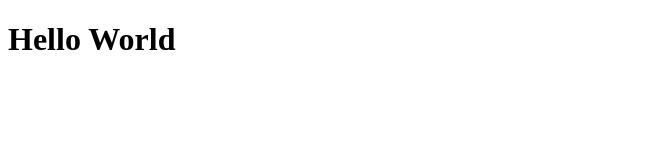
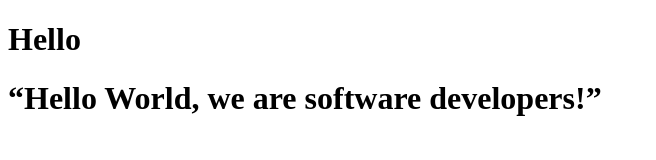
Before and after one commit to jucora/ChallengeMicroverse, a plain HTML site: page index.html in a window 1280 px wide. Shown: the whole page, without its empty margins (0-656 px from the left). Drawn offline with Linux system fonts and the light colour scheme.

Commit message:
Initial Commit

```diff
--- a/index.html
+++ b/index.html
@@ -8,6 +8,7 @@
 </head>
 
 <body>
+
     <script src="https://cdn.freecodecamp.org/testable-projects-fcc/v1/bundle.js"></script>
 
     <!--
@@ -22,7 +23,8 @@
     - The freeCodeCamp Team
 
     -->
-    <h1>Hello World</h1>
+    <h1>Hello</h1>
+    <h1>“Hello World, we are software developers!”</h1>
     <script src="js/index.js"></script>
 </body>
 
```
